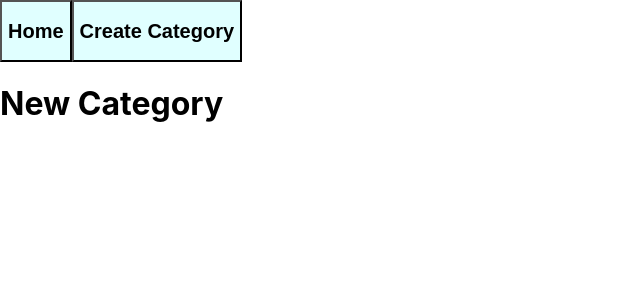
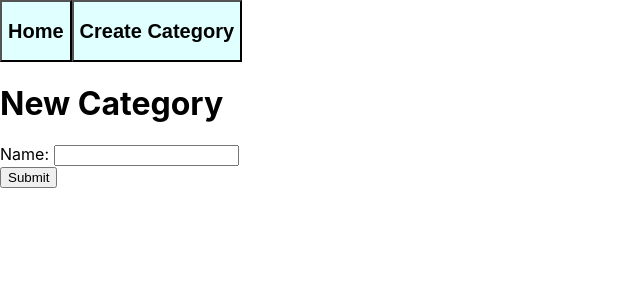
Before and after one commit to yahwehschica7/react-sinatra-frontend, a React (Create React App) app: page /categories/new in a window 1280 px wide. Shown: the top 300 px of the page, without its empty margins (0-640 px from the left). Built offline with nearby package versions, Linux system fonts and the light colour scheme; no server answers.

Commit message:
create new category form

```diff
--- a/src/App.js
+++ b/src/App.js
@@ -27,12 +27,10 @@
               exact path="/"
               element={<Home categories={categories}/>}>
               </Route>
-
             <Route
               exact path="/categories/new"
               element={<NewCategory categories={categories}/>}>
               </Route>
-
             </Routes>
         </div>
       </Router>
--- a/src/components/NewCategory.js
+++ b/src/components/NewCategory.js
@@ -4,6 +4,13 @@
   return (
     <div>
         <h1>New Category</h1>
+        <form>
+          <div>
+            <label>Name: </label>
+            <input type="text"/>
+          </div>
+          <input type="submit" value="Submit"/>
+        </form>
     </div>
   )
 }
```
